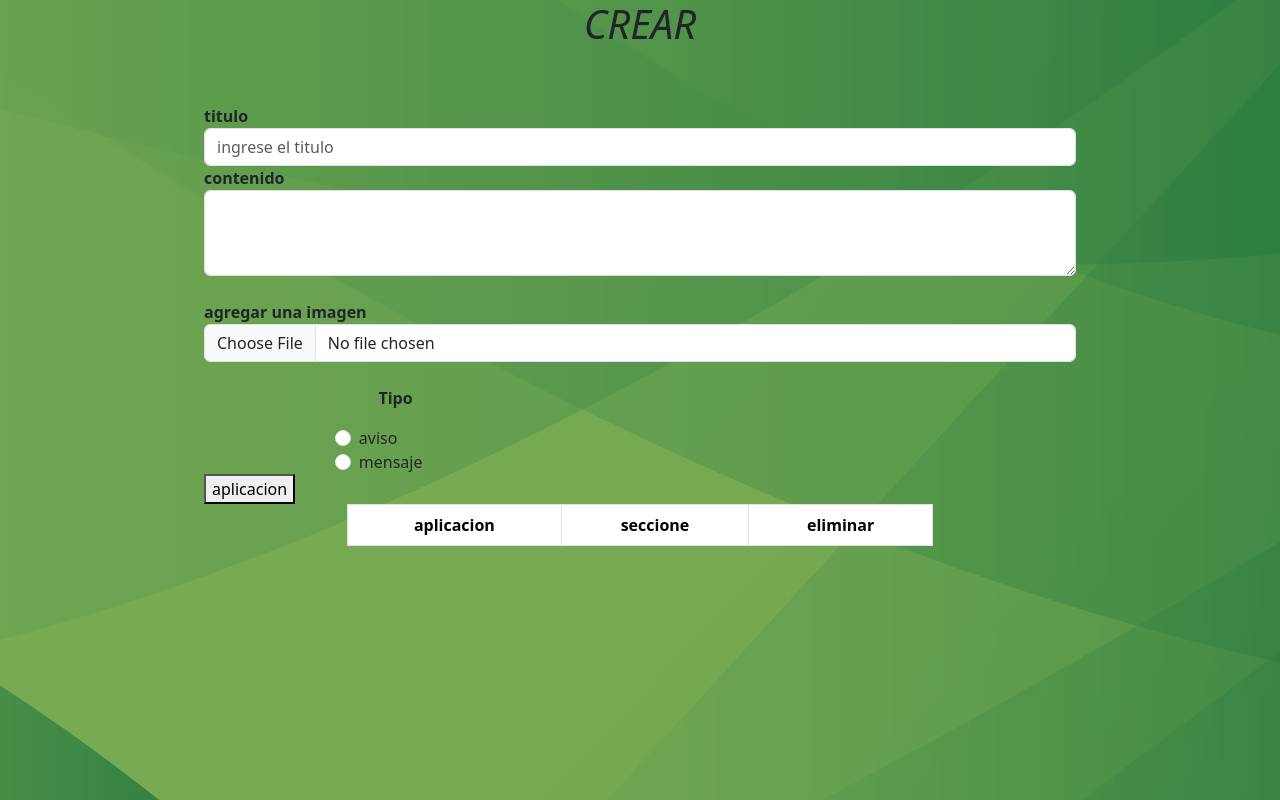
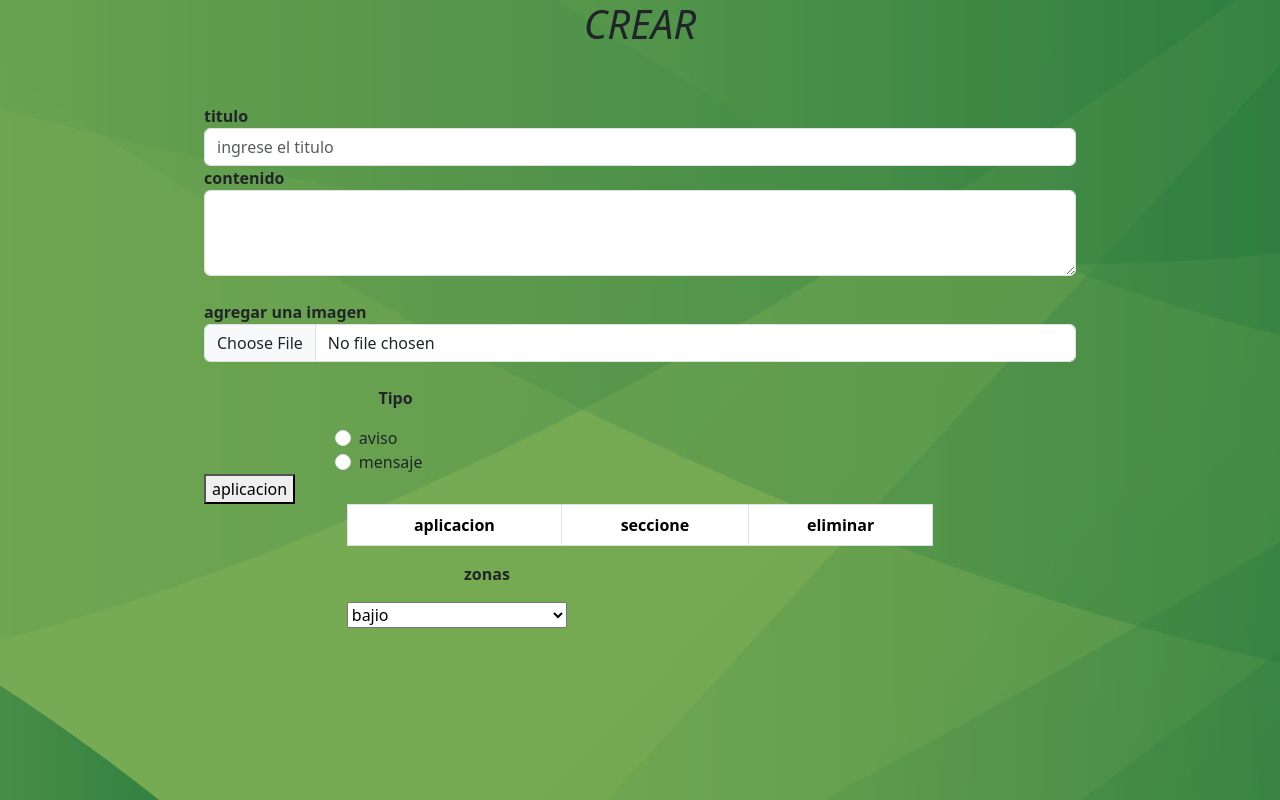
Before and after one commit to aphoteosiz/Prueba-login, an Angular app: page /crear in a window 1280 px wide. Built offline with nearby package versions, Linux system fonts and the light colour scheme.

Commit message:
cambios a modal sin terminar casi funcional

```diff
--- a/src/app/cruds/crear/CrearComponent.ts
+++ b/src/app/cruds/crear/CrearComponent.ts
@@ -6,6 +6,7 @@ import { ModalService } from 'src/app/services/modal.service';
 import { aplicaciones } from '../../interfaces/aplicaciones.interface';
 import { Secciones } from 'src/app/interfaces/secciones.interfaces';
 import { parseJSON } from 'jquery';
+import { zonas } from 'src/app/interfaces/zonas.interface';
 
 
 
@@ -87,6 +88,20 @@ export class CrearComponent {
     seccion: 'pagar',
     activo: false
   };
+  catalagoZonas: zonas[] = [];
+  zona1: zonas = {
+    id: 1,
+    zona: 'bajio',
+  };
+  zona2: zonas = {
+    id: 1,
+    zona: 'Noroeste',
+  };
+  zona3: zonas = {
+    id: 1,
+    zona: 'Centro',
+
+  };
 
 
 
@@ -100,6 +115,10 @@ export class CrearComponent {
     this.lstSecciones.push(this.seccion2);
     this.lstSecciones.push(this.seccion3);
     this.lstSecciones.push(this.seccion4);
+
+    this.catalagoZonas.push(this.zona1);
+    this.catalagoZonas.push(this.zona2);
+    this.catalagoZonas.push(this.zona3);
   }
 
   salir() {
@@ -244,4 +263,10 @@ export class CrearComponent {
 
 
   }
+  eliminarRegistro(registro: any) {
+    let id = this.lstAplicaciones.indexOf(registro);
+    if (id != 0) {
+      this.lstAplicaciones.splice(id);
+    }
+  }
 }
--- a/src/app/cruds/crear/crear.component.html
+++ b/src/app/cruds/crear/crear.component.html
@@ -131,10 +131,7 @@
               <td>{{apps.aplicacion}}</td>
               <td>{{apps.seccion.seccion}}</td>
 
-              <td><button class="btn btn-danger"><i class="bi bi-trash-fill"></i></button></td>
-
-
-
+              <td><button (click)="eliminarRegistro(1)" class="btn btn-danger"><i class="bi bi-trash-fill"></i></button></td>
               <!-- <div class="d-flex justify-content-end">
                 <button *ngIf="!publicacion.estado" (click)="mostrarModal()" class="btn btn-secondary"><i
                     class="bi bi-share" style="margin:10px"></i></button>
@@ -144,15 +141,19 @@
                 <button (click)="eliminar()" class="btn btn-danger"><i class="bi bi-trash-fill"
                     style="margin:10px"></i></button>
               </div> -->
-
-
             </tr>
 
           </tbody>
 
         </table>
       </div>
-
+      <div class="container">
+      <p class="fw-bold margin: 1px">zonas</p>
+      <select name="zonas">
+        <option value="disabled" disabled> zona donde se desplegara</option>
+        <option *ngFor="let item of catalagoZonas" [value]="item.zona">{{item.zona}}
+      </option></select>
+</div>
     </form>
   </div>
 </div>
```
